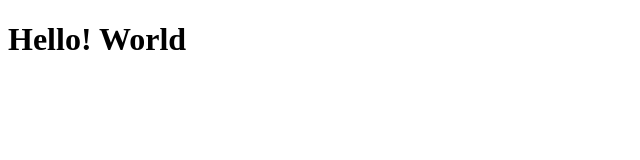
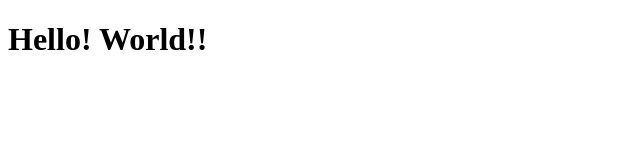
Before and after one commit to ahribori/react-boilerplate, a React app: page / in a window 1280 px wide. Shown: the top 160 px of the page, without its empty margins (0-640 px from the left). Built offline with nearby package versions, Linux system fonts and the light colour scheme.

Commit message:
- react-hot-loader 1.3.1 version에 따른 setting update

```diff
--- a/src/components/App.js
+++ b/src/components/App.js
@@ -8,7 +8,7 @@ import React from 'react';
 class App extends React.Component {
 	render() {
 		return (
-			<h1>Hello! World</h1>
+			<h1>Hello! World!!</h1>
 	);
 	}
 }
--- a/webpack.config.js
+++ b/webpack.config.js
@@ -23,12 +23,11 @@ module.exports = {
 		loaders: [
 			{
 				test: /\.js$/,
-				loader: 'babel',
-				exclude: /node_modules/,
-				query: {
+				loaders: ['react-hot', 'babel?' + JSON.stringify({
 					cacheDirectory: true,
 					presets: ['es2015', 'react']
-				}
+				})],
+				exclude: /node_modules/
 			}
 		]
 	},
```
